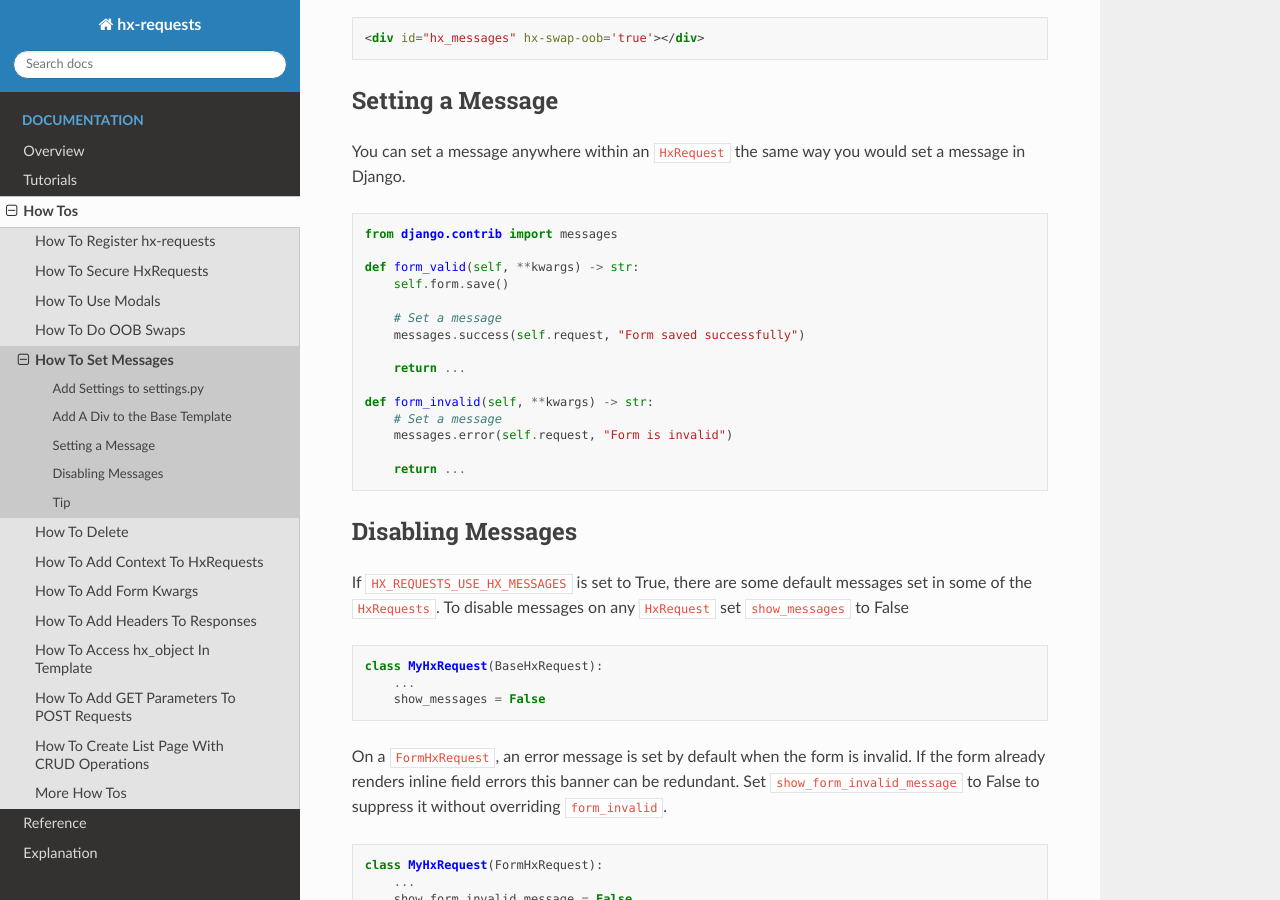
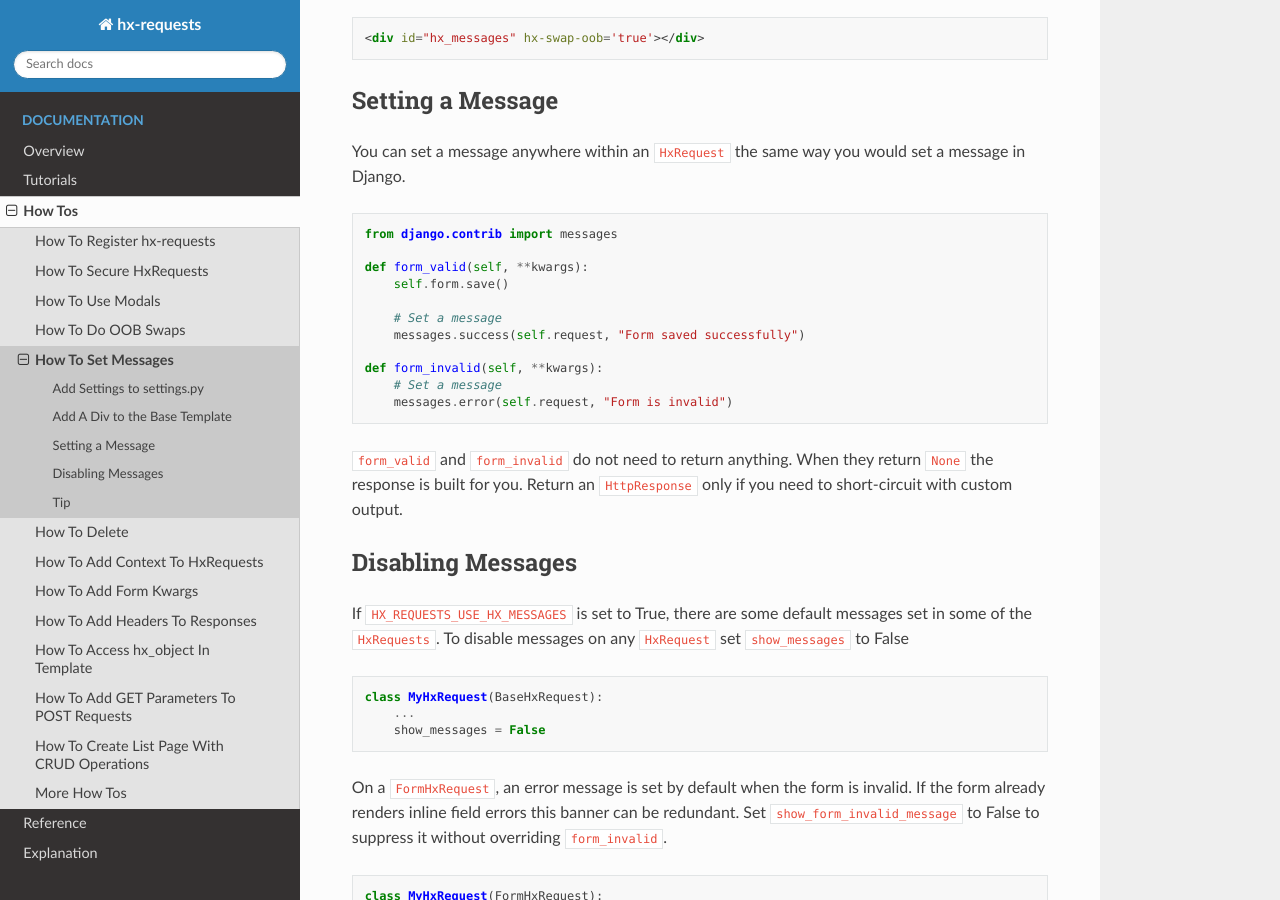
Before and after one commit to yaakovLowenstein/hx-requests, a Sphinx documentation site: the page built from docs/how_tos/use_messages.rst, in a window 1280 px wide and 900 px high, scrolled down 1029 px. Built offline with Sphinx 7.4.7 and the Read the Docs theme 3.1.0, drawn with Linux system fonts in a browser that asks for light colours; pages that are not in the unit, such as notebooks, are missing from menus.

Commit message:
fix: build form/delete response in post() so lifecycle hooks can return None
form_valid, form_invalid and DeleteHxRequest.delete had to end with
`return self._get_response(**kwargs)`. _get_response is private and not meant to
be called by users, yet every override had to remember to return it or the
response would silently break.

Worse, _get_response calls get_messages(), which *consumes* the message store, so
an override that called super().form_valid() and then built its own response
would render with the messages already drained and lose them.

These hooks now perform their side effects and return None; post() builds the
response via _get_response(). Returning an HttpResponse still short-circuits, so
existing overrides that return _get_response() (or any response) keep working and
_get_response runs exactly once.

Co-Authored-By: Claude Opus 4.8 (1M context) <noreply@anthropic.com>

```diff
--- a/docs/explanation/form_hx_requests.rst
+++ b/docs/explanation/form_hx_requests.rst
@@ -25,6 +25,9 @@ If you want to do something else you can override the :code:`form_valid` method,
 :code:`form_invalid` by default sets a :ref:`message <How To Set Messages>` and returns the form with the errors and it does this by changing the template
 rendered back to the :code:`GET_template` so that the form will be still visible but now with the errors. The error message can be
 suppressed by setting :code:`show_form_invalid_message` to False (useful when the form already renders inline field errors).
+
+When overriding :code:`form_valid` or :code:`form_invalid` you do not need to return anything; returning :code:`None` lets the
+response be built for you. Return an :code:`HttpResponse` only when you want to short-circuit with custom output.
 
 Other built in behavior includes support for setting :ref:`form_kwargs <How To Add Form Kwargs>` (even the ability to automatically set from the :ref:`template tag <Adding Initial Form Values From The Template>`),
 
--- a/docs/how_tos/use_messages.rst
+++ b/docs/how_tos/use_messages.rst
@@ -52,19 +52,19 @@ You can set a message anywhere within an :code:`HxRequest` the same way you woul
 
     from django.contrib import messages
 
-    def form_valid(self, **kwargs) -> str:
+    def form_valid(self, **kwargs):
         self.form.save()
 
         # Set a message
         messages.success(self.request, "Form saved successfully")
 
-        return ...
-
-    def form_invalid(self, **kwargs) -> str:
+    def form_invalid(self, **kwargs):
         # Set a message
         messages.error(self.request, "Form is invalid")
 
-        return ...
+:code:`form_valid` and :code:`form_invalid` do not need to return anything. When they
+return :code:`None` the response is built for you. Return an :code:`HttpResponse` only
+if you need to short-circuit with custom output.
 
 Disabling Messages
 ~~~~~~~~~~~~~~~~~~
```
Also changed, not shown: 1 other file.
